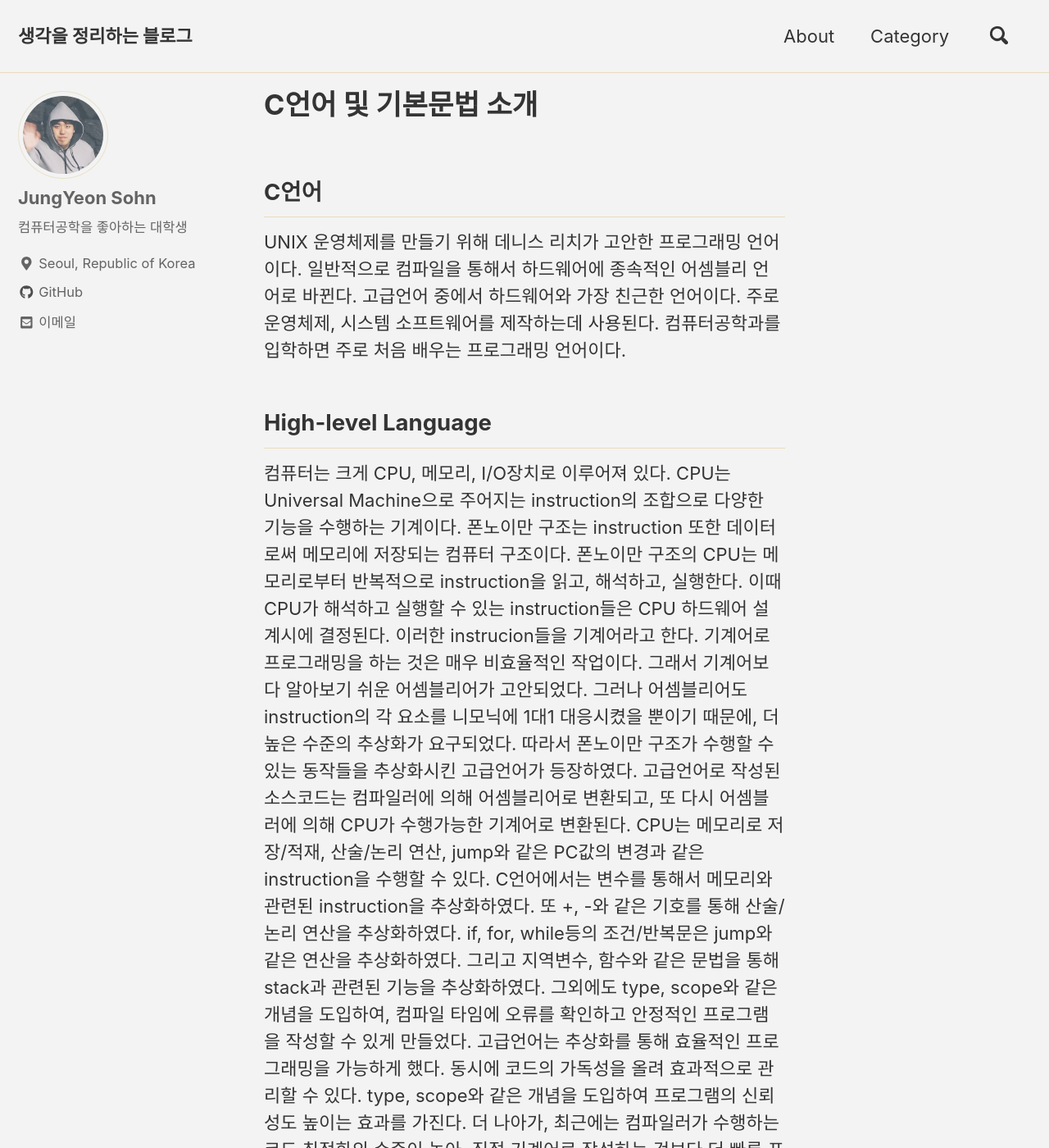
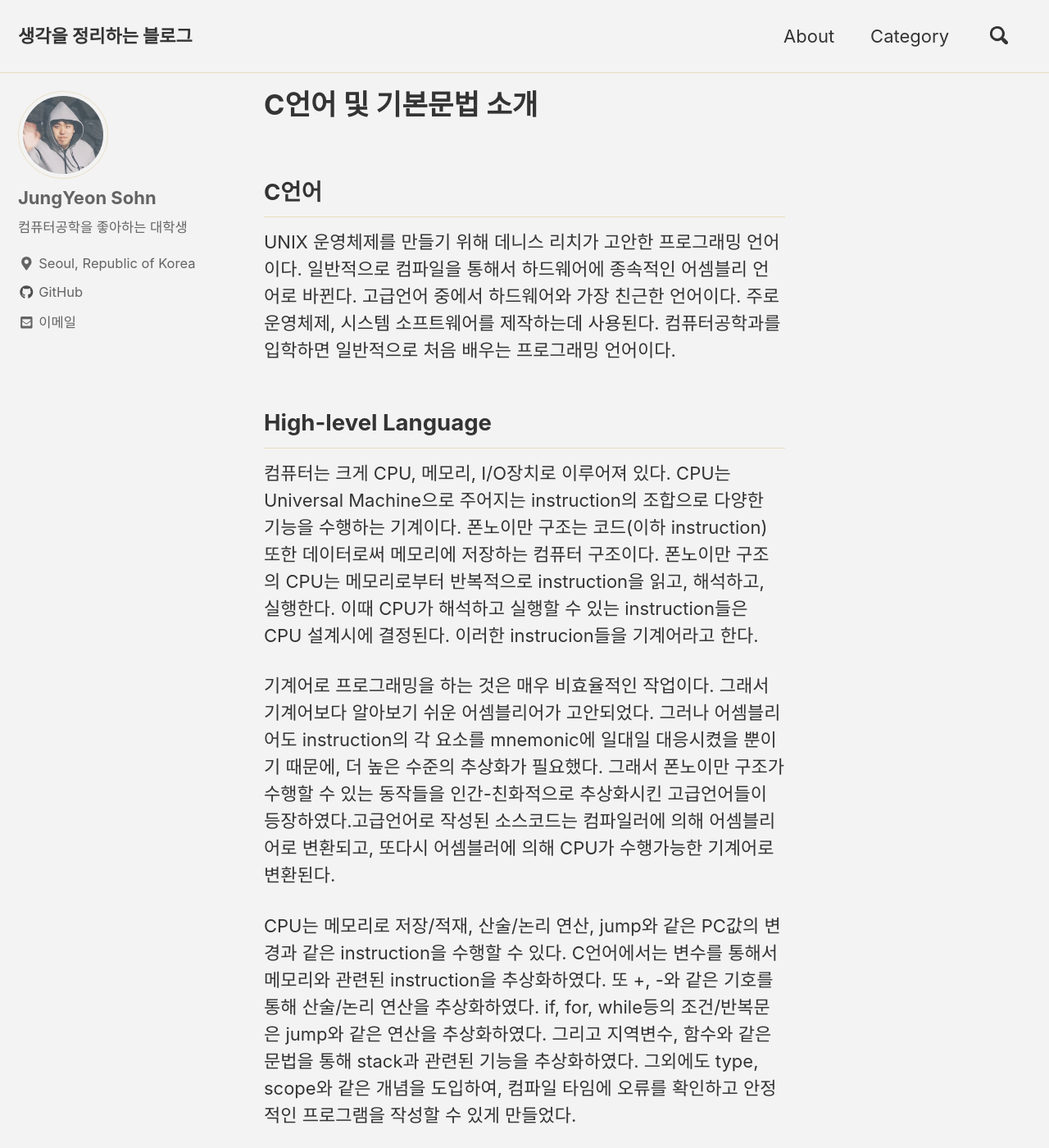
Before and after one commit to leesunkyu94/leesunkyu94.github.io, a Jekyll site: the page built from _posts/2019-03-28-c-programming-1.md, in a window 1280 px wide and 1400 px high. Shown: the whole window at 82% size. Built offline with Jekyll 4.4.1, drawn with Linux system fonts in a browser that asks for light colours; cached includes are drawn as plain includes; comment, search, counter and statistics services are not loaded; some of the changed text lies outside the part shown.

Commit message:
C언어 소개 포스팅 수정

````diff
--- a/_posts/2019-03-28-c-programming-1.md
+++ b/_posts/2019-03-28-c-programming-1.md
@@ -5,16 +5,19 @@
 ---
 
 ## C언어
-UNIX 운영체제를 만들기 위해 데니스 리치가 고안한 프로그래밍 언어이다. 일반적으로 컴파일을 통해서 하드웨어에 종속적인 어셈블리 언어로 바뀐다. 고급언어 중에서 하드웨어와 가장 친근한 언어이다. 주로 운영체제, 시스템 소프트웨어를 제작하는데 사용된다. 컴퓨터공학과를 입학하면 주로 처음 배우는 프로그래밍 언어이다.
+UNIX 운영체제를 만들기 위해 데니스 리치가 고안한 프로그래밍 언어이다. 일반적으로 컴파일을 통해서 하드웨어에 종속적인 어셈블리 언어로 바뀐다. 고급언어 중에서 하드웨어와 가장 친근한 언어이다. 주로 운영체제, 시스템 소프트웨어를 제작하는데 사용된다. 컴퓨터공학과를 입학하면 일반적으로 처음 배우는 프로그래밍 언어이다.
 
 ## High-level Language
-컴퓨터는 크게 CPU, 메모리, I/O장치로 이루어져 있다. CPU는 Universal Machine으로 주어지는 instruction의 조합으로 다양한 기능을 수행하는 기계이다. 폰노이만 구조는 instruction 또한 데이터로써 메모리에 저장되는 컴퓨터 구조이다. 폰노이만 구조의 CPU는 메모리로부터 반복적으로 instruction을 읽고, 해석하고, 실행한다. 이때 CPU가 해석하고 실행할 수 있는 instruction들은 CPU 하드웨어 설계시에 결정된다. 이러한 instrucion들을 기계어라고 한다. 기계어로 프로그래밍을 하는 것은 매우 비효율적인 작업이다. 그래서 기계어보다 알아보기 쉬운 어셈블리어가 고안되었다. 그러나 어셈블리어도 instruction의 각 요소를 니모닉에 1대1 대응시켰을 뿐이기 때문에, 더 높은 수준의 추상화가 요구되었다. 따라서 폰노이만 구조가 수행할 수 있는 동작들을 추상화시킨 고급언어가 등장하였다. 고급언어로 작성된 소스코드는 컴파일러에 의해 어셈블리어로 변환되고, 또 다시 어셈블러에 의해 CPU가 수행가능한 기계어로 변환된다.
+컴퓨터는 크게 CPU, 메모리, I/O장치로 이루어져 있다. CPU는 Universal Machine으로 주어지는 instruction의 조합으로 다양한 기능을 수행하는 기계이다. 폰노이만 구조는 코드(이하 instruction) 또한 데이터로써 메모리에 저장하는 컴퓨터 구조이다. 폰노이만 구조의 CPU는 메모리로부터 반복적으로 instruction을 읽고, 해석하고, 실행한다. 이때 CPU가 해석하고 실행할 수 있는 instruction들은 CPU 설계시에 결정된다. 이러한 instrucion들을 기계어라고 한다.
+
+기계어로 프로그래밍을 하는 것은 매우 비효율적인 작업이다. 그래서 기계어보다 알아보기 쉬운 어셈블리어가 고안되었다. 그러나 어셈블리어도 instruction의 각 요소를 mnemonic에 일대일 대응시켰을 뿐이기 때문에, 더 높은 수준의 추상화가 필요했다. 그래서 폰노이만 구조가 수행할 수 있는 동작들을 인간-친화적으로 추상화시킨 고급언어들이 등장하였다.고급언어로 작성된 소스코드는 컴파일러에 의해 어셈블리어로 변환되고, 또다시 어셈블러에 의해 CPU가 수행가능한 기계어로 변환된다.
+
 CPU는 메모리로 저장/적재, 산술/논리 연산, jump와 같은 PC값의 변경과 같은 instruction을 수행할 수 있다. C언어에서는 변수를 통해서 메모리와 관련된 instruction을 추상화하였다. 또 +, -와 같은 기호를 통해 산술/논리 연산을 추상화하였다. if, for, while등의 조건/반복문은 jump와 같은 연산을 추상화하였다. 그리고 지역변수, 함수와 같은 문법을 통해 stack과 관련된 기능을 추상화하였다. 그외에도 type, scope와 같은 개념을 도입하여, 컴파일 타임에 오류를 확인하고 안정적인 프로그램을 작성할 수 있게 만들었다.
-고급언어는 추상화를 통해 효율적인 프로그래밍을 가능하게 했다. 동시에 코드의 가독성을 올려 효과적으로 관리할 수 있다. type, scope와 같은 개념을 도입하여 프로그램의 신뢰성도 높이는 효과를 가진다. 더 나아가, 최근에는 컴파일러가 수행하는 코드 최적화의 수준이 높아, 직접 기계어로 작성하는 것보다 더 빠른 프로그램을 생성한다.
+
+고급언어는 추상화를 통해 효율적인 프로그래밍을 가능하게 만든다. 동시에 코드의 가독성을 올려 효과적으로 코드를 관리할 수 있다. type, scope와 같은 개념을 도입하여 프로그램의 신뢰성도 높이는 효과도 가진다. 심지어 최근에는 컴파일러의 코드 최적화의 수준이 높아져서 기계어로 직접 작성하는 것보다 더 빠른 코드를 생성한다.
 
 ## 컴퓨팅사고력?
-프로그래밍을 처음 배울때 내가 궁금해하던 내용이라 추가한다. 평소에 가졌던 사고방식을 프로그래밍에 적합하게 바꾸는 과정에서 이해한 내용이다.
-컴퓨터는 만능이 아니다. 컴퓨터 프로그래밍으로 해결할 수 있는 문제는 CPU instruction의 조합으로 해결 가능해야 한다. 또한 현실적인 자원과 시간을 사용해야 한다. 따라서 내가 생각하는 컴퓨팅 사고력은 현실의 문제에 대한 인간적인 방법을 빠르게 컴퓨터가 수행가능한 instruction의 조합으로 바꾸는 능력이다. 이 능력을 얻기 위해서는 컴퓨터의 동작을 정확하게 이해하고, 프로그래밍 연습(생각을 코드로 바꾸는 작업)을 많이 해야할 것이다. 또한 컴퓨터구조, 알고리즘, 오토마타 등의 과목이 컴퓨터로 해결 가능한 문제가 무엇인지 이해하는데 도움을 주었다.
+프로그래밍을 처음 배울때 내가 고민했던 부분이다. 평소 사고방식과 프로그래밍에 필요한 사고력에 차이가 존재하기 때문이다. 컴퓨터는 만능이 아니다. 컴퓨터 프로그래밍으로 해결할 수 있는 문제는 instruction의 조합으로 해결 가능해야 한다. 또한 현실적인 자원과 시간을 사용해야 한다. 따라서 내가 생각하는 컴퓨팅 사고력은 현실의 문제를 해결하는 인간적인 방법을 빠르게 컴퓨터가 수행가능한 instruction의 조합으로 바꾸는 능력이다. 이 능력을 얻기 위해서는 컴퓨터 시스템에 대해서 정확하게 이해하고, 프로그래밍 연습(생각을 코드로 바꾸는 작업)을 많이 해야한다. 나는 컴퓨터구조, 알고리즘, 오토마타 등의 과목들이 '컴퓨터로 해결 가능한 문제'가 무엇인지 이해하는데 큰 도움을 주었다.
 
 ## Hello World
 ```c
@@ -25,7 +28,9 @@
     return 0;
 }
 ```
-가장 잘 알려진 C프로그램이다. 단순히 "Hello World!"라는 문장을 콘솔화면에 출력한다. C언어로 작성된 소스코드가 컴파일되면, main()이라는 함수에 작성된 내용이 가장 먼저 실행된다. main()에 작성된 내용이 순서대로 실행되고, 서브루틴 호출 이후에도 호출했던 부분부터 이어서 실행된다. 이러한 의미에서 C언어는 절차지향 언어라고 한다. "#include <stdio.h>"부분은 컴파일러 이전에 전처리기에서 처리된다. stdio.h라는 헤더파일의 내용을 저자리에 그대로 복사-붙여넣기 한다. printf()는 stdio.h에 선언된 표준함수(서브루틴)이다. 화면에 출력하는 기능은 운영체제의 도움을 받아야한다. printf()는 운영체제의 시스템콜을 호출하여 인자로 전달받은 문자열을 화면에 출력하는 기능을 수행한다. 자세한 서브루틴 실행과정은 후술한다.
+가장 잘 알려진 C프로그램이다. 단순히 "Hello World!"라는 문장을 콘솔 화면에 출력한다. C언어로 작성된 소스코드가 컴파일되면, main()이라는 함수에 작성된 내용이 가장 먼저 실행된다. main()에 작성된 내용이 순서대로 실행되고, printf()같은 함수호출 이후에도 그다음 코드가 이어서 실행된다. 이러한 의미에서 C언어는 절차지향 언어이다.
+
+"#include <stdio.h>"부분은 컴파일러 이전에 전처리기에서 처리된다. stdio.h라는 헤더파일의 내용을 저자리에 그대로 복사-붙여넣기 한다. printf()는 stdio.h에 선언된 표준함수이다. 화면에 출력하는 기능은 운영체제의 도움이 필요하다. printf()는 내부적으로 현재 운영체제의 시스템콜을 호출하여 전달받은 문자열을 화면에 출력한다. 자세한 서브루틴 실행과정은 후술한다.
 
 ## 변수
 컴퓨터 시스템의 메모리를 추상화한 것이다.
@@ -34,7 +39,7 @@
 int b;
 b = a; // 대입
 ```
-위와 같이 자료형, 변수명을 나열하여 변수를 선언한다. 메모리 공간을 할당하고 이름을 붙여주는 작업이다. 이 작업을 통해서 메모리와 관련된 작업을 변수명으로 다룰 수 있다. a와 같이 선언과 동시에 초기화할 수 있다. a라는 이름의 메모리 공간에 3이라는 값을 넣어준다.
+위와 같이 자료형, 변수명을 나열하여 변수를 선언한다. 메모리 공간을 할당하고 이름을 붙여주는 작업이다. 이 작업을 통해서 메모리 연산을 변수명으로 다룰 수 있다. a와 같이 선언과 동시에 초기화할 수 있다. a라는 이름의 메모리 공간에 3이라는 값을 넣어준다.
 메모리는 데이터를 저장하는 장치로, 2진수를 이용하여 데이터를 저장한다. 또한 1byte 간격으로 메모리의 주소값이 정해져있다. 현대의 메모리는 주로 RAM을 의미하며, RAM은 모든 주소값의 메모리 공간에 탐색없이 임의접근 가능한 메모리이다.
 'b = a'와 같은 문장을 통해 a라는 메모리 공간의 값을 b라는 메모리 공간에 옮길 수 있다. '=' 기호의 왼쪽, 오른쪽에 따라서 메모리 저장, 적재의 기능을 직관적으로 구분한다. 수학에서의 "b와 a가 같다"라는 명제의 의미가 아닌, "b <= a로 데이터를 옮겨라"라는 명령이다.
 
````
